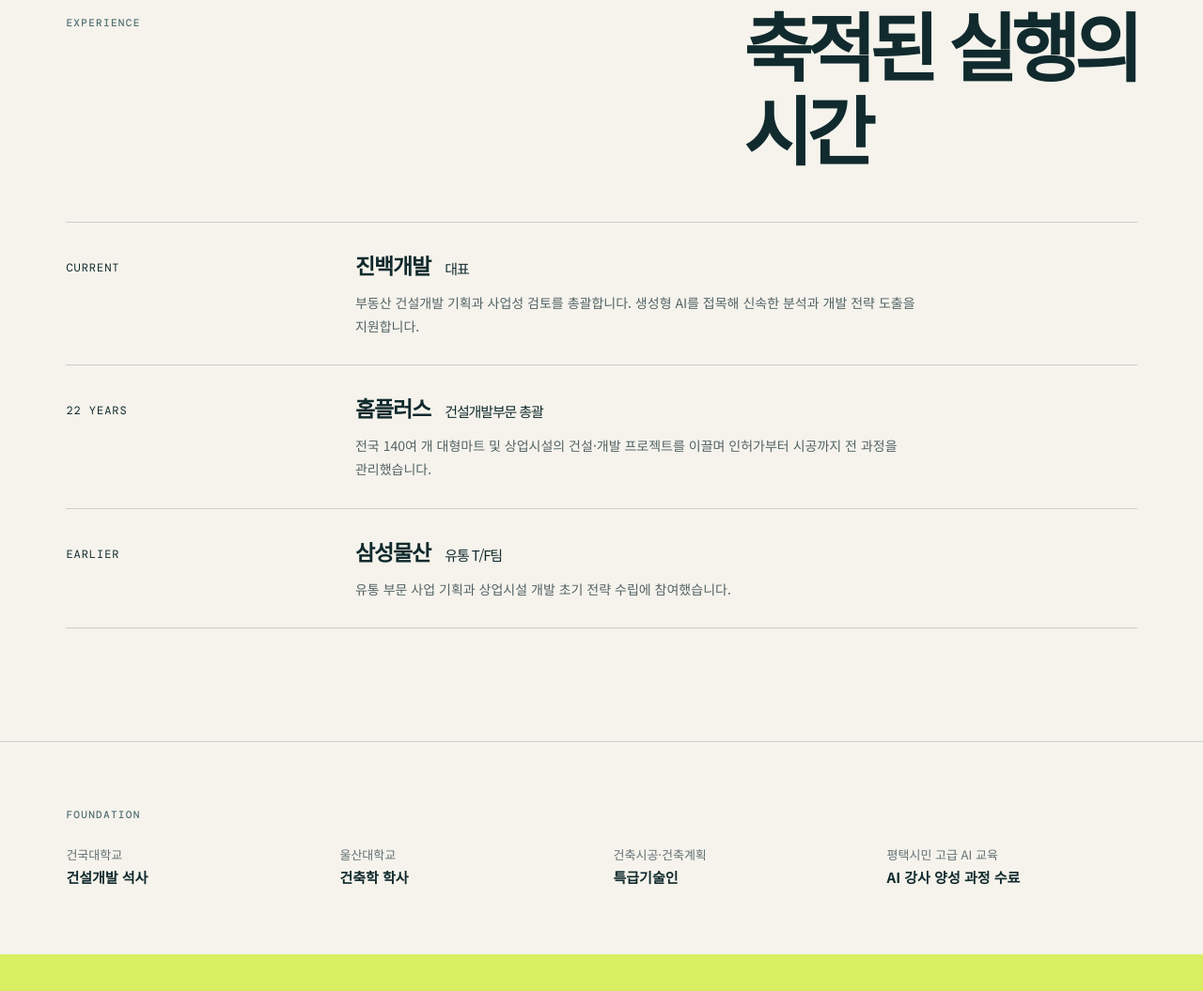
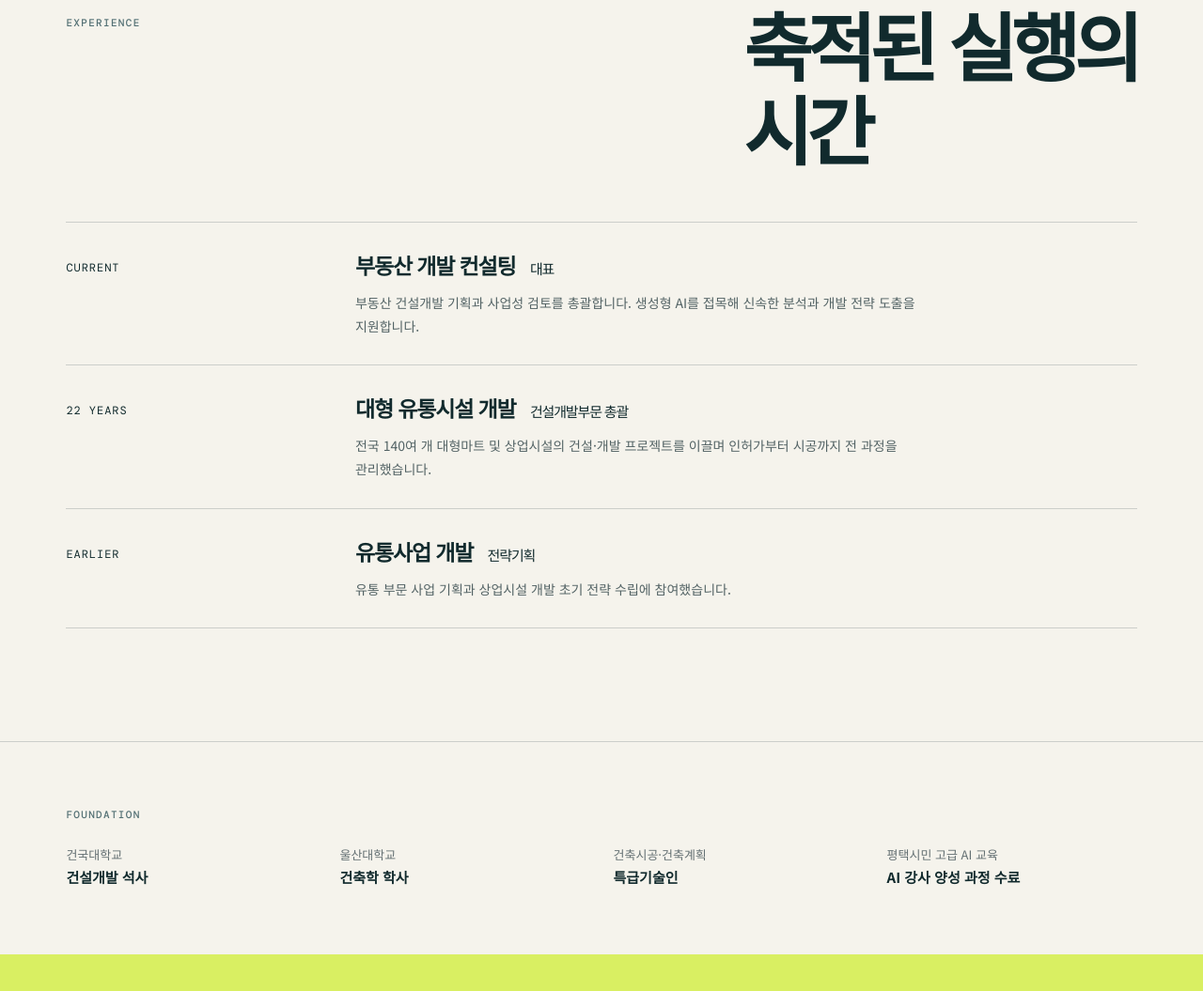
Before and after one commit to baeksj2-ccc/jin, a plain HTML site: page index.html in a window 1280 px wide. Shown: the part 2349-3404 px from the top of the page at 94% size. Drawn offline with nearby package versions, Linux system fonts and the light colour scheme.

Commit message:
Remove company names from experience

```diff
--- a/index.html
+++ b/index.html
@@ -73,9 +73,9 @@
     <section class="experience section" id="experience">
       <div class="section-head"><p class="eyebrow">EXPERIENCE</p><h2>축적된 실행의<br />시간</h2></div>
       <div class="timeline">
-        <article><p class="period">CURRENT</p><div><h3>진백개발 <span>대표</span></h3><p>부동산 건설개발 기획과 사업성 검토를 총괄합니다. 생성형 AI를 접목해 신속한 분석과 개발 전략 도출을 지원합니다.</p></div></article>
-        <article><p class="period">22 YEARS</p><div><h3>홈플러스 <span>건설개발부문 총괄</span></h3><p>전국 140여 개 대형마트 및 상업시설의 건설·개발 프로젝트를 이끌며 인허가부터 시공까지 전 과정을 관리했습니다.</p></div></article>
-        <article><p class="period">EARLIER</p><div><h3>삼성물산 <span>유통 T/F팀</span></h3><p>유통 부문 사업 기획과 상업시설 개발 초기 전략 수립에 참여했습니다.</p></div></article>
+        <article><p class="period">CURRENT</p><div><h3>부동산 개발 컨설팅 <span>대표</span></h3><p>부동산 건설개발 기획과 사업성 검토를 총괄합니다. 생성형 AI를 접목해 신속한 분석과 개발 전략 도출을 지원합니다.</p></div></article>
+        <article><p class="period">22 YEARS</p><div><h3>대형 유통시설 개발 <span>건설개발부문 총괄</span></h3><p>전국 140여 개 대형마트 및 상업시설의 건설·개발 프로젝트를 이끌며 인허가부터 시공까지 전 과정을 관리했습니다.</p></div></article>
+        <article><p class="period">EARLIER</p><div><h3>유통사업 개발 <span>전략기획</span></h3><p>유통 부문 사업 기획과 상업시설 개발 초기 전략 수립에 참여했습니다.</p></div></article>
       </div>
     </section>
 
```
Also changed, not shown: 1 other file.
